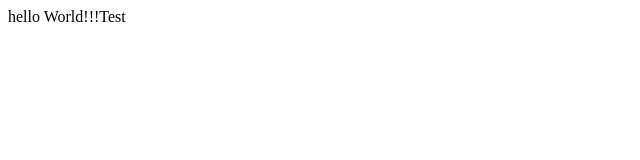
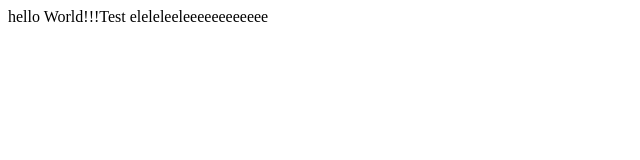
Before and after one commit to Szlachcik/GitTutorial, a plain HTML site: page index.html in a window 1280 px wide. Shown: the whole page, without its empty margins (0-640 px from the left). Drawn offline with Linux system fonts and the light colour scheme.

Commit message:
zmiany_kolegi

```diff
--- a/index.html
+++ b/index.html
@@ -7,6 +7,7 @@
     <title>Git Tutorial</title>
 </head>
 <body>
-    hello World!!!Test
+    hello World!!!Test eleleleeleeeeeeeeeeee
+
 </body>
 </html>
```
